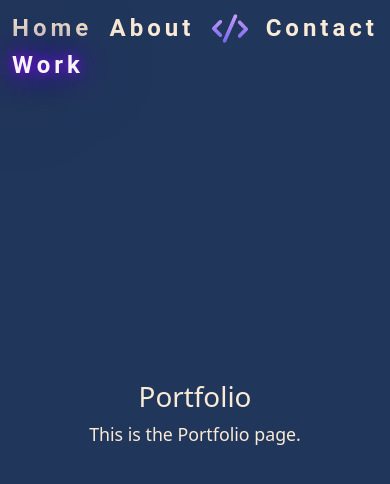
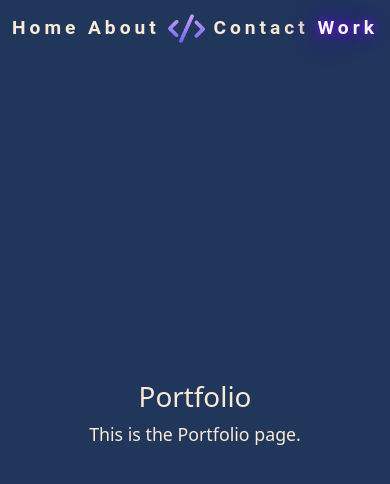
Before and after one commit to coding812/newSite2023, a React (Create React App) app: page /portfolio in a window 390 px wide. Shown: the top 484 px of the page. Built offline with nearby package versions, Linux system fonts and the light colour scheme.

Commit message:
Made links in nav bar more responsive to screen size with screen breaks

```diff
--- a/src/Shared/NavBar.css
+++ b/src/Shared/NavBar.css
@@ -6,22 +6,39 @@
     left: 0;
     right: 0;
     z-index: 9999;
+
 }
 .codeSymbol
 {
     width: 10%;
     max-width: 70px;
 }
-.link
-{
+.link {
     color: antiquewhite;
     text-decoration: none;
     font-family: 'Roboto', sans-serif;
-    font-size: 1.5rem;
+    /* font-size: 1.8rem; */
     letter-spacing: 4px;
     font-weight: 700;
 }
-.link.active {
+
+@media screen and (max-width: 768px)
+{
+    .link
+    {
+        font-size: 1.4rem;
+    }
+}
+
+@media screen and (max-width: 480px)
+{
+    .link
+    {
+        font-size: 1.2rem;
+    }
+}
+.link.active
+{
     /* text-decoration: underline; */
     color: whitesmoke;
     text-shadow: 0 0 10px #7e0af3, 0 0 40px #7e0af3, 0 0 30px #7e0af3, 0 0 40px #21365b, 0 0 70px #21365b, 0 0 80px #21365b, 0 0 100px #21365b, 0 0 150px #21365b;
```
